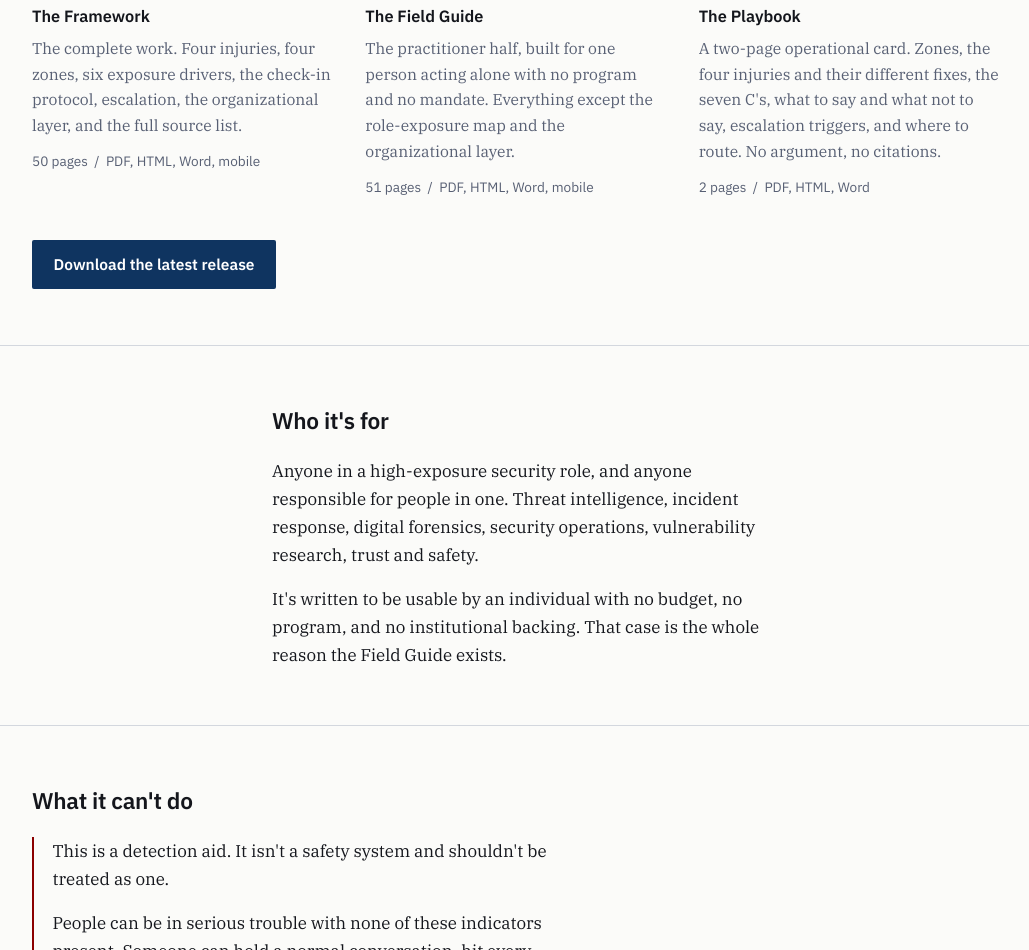
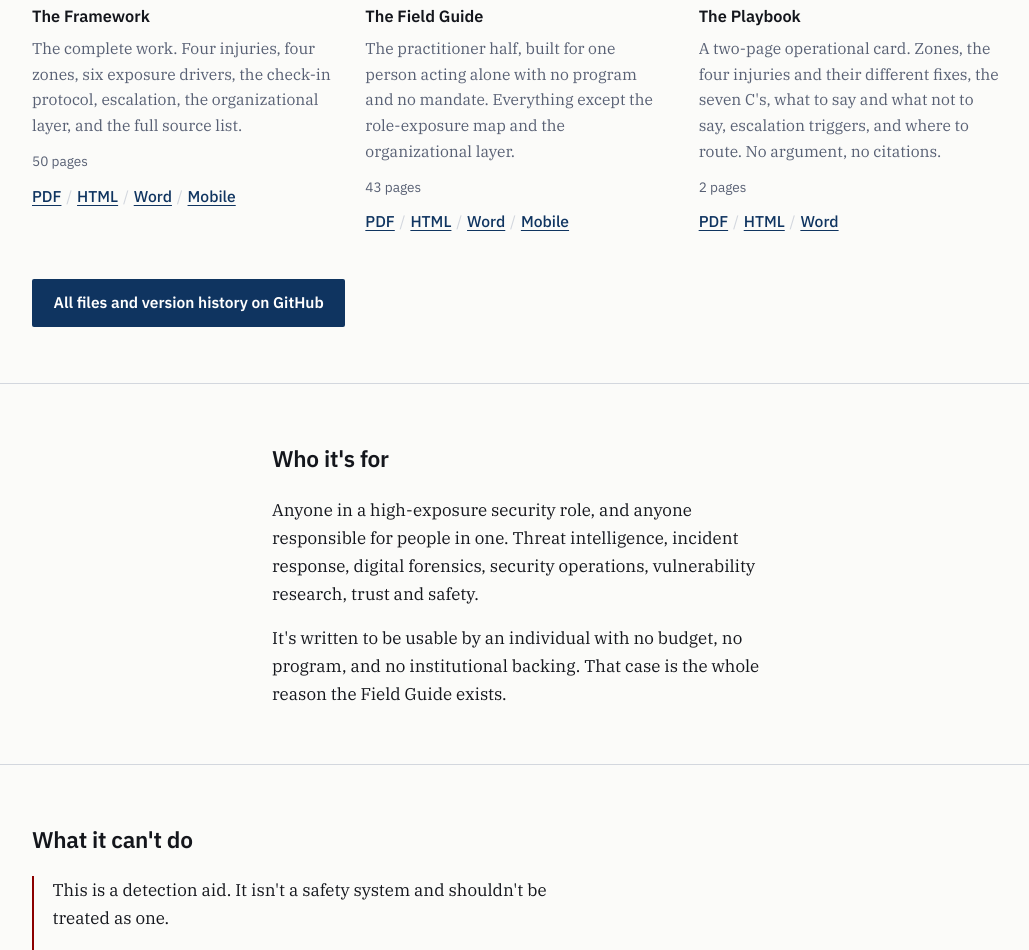
Before and after one commit to SoShinySoChrome/human-incident-response-framework, a plain HTML site: page index.html in a window 1280 px wide. Shown: the part 1288-2238 px from the top of the page, without its empty margins (124-1153 px from the left). Drawn offline with Linux system fonts and the light colour scheme.

Commit message:
Fix broken download link and stale Field Guide page count
The "Download the latest release" button pointed at ../../releases/latest,
which resolves to soshinysochrome.github.io/releases/latest on Pages — a
github.com path on the wrong host, so it never resolved. There are also no
published releases; all documents are committed to the repo root.

Replace it with direct per-format links to the files Pages already serves,
and point the button at the repository itself.

Also correct the Field Guide from 51 to 43 pages, matching the committed
v1.1 PDF.

```diff
--- a/index.html
+++ b/index.html
@@ -84,7 +84,10 @@
   @media(min-width:46rem){.docs{grid-template-columns:repeat(3,1fr); gap:2rem}}
   .doc h3{margin-bottom:.35rem}
   .doc p{font-size:.98rem; color:var(--muted); margin-bottom:.7rem}
-  .doc .meta{font-family:"IBM Plex Sans",sans-serif; font-size:.85rem; color:var(--muted)}
+  .doc .meta{font-family:"IBM Plex Sans",sans-serif; font-size:.85rem; color:var(--muted); margin-bottom:.55rem}
+  .fmt{font-family:"IBM Plex Sans",sans-serif; font-size:.9rem; line-height:1.9; margin:0}
+  .fmt a{font-weight:500; text-decoration-thickness:.07em}
+  .fmt .sep{color:var(--rule); padding:0 .3rem}
   .get{display:inline-block; margin-top:1.9rem; font-family:"IBM Plex Sans",sans-serif;
        font-weight:600; font-size:.97rem; background:var(--navy); color:#fff;
        padding:.72rem 1.35rem; text-decoration:none; border-radius:2px}
@@ -169,20 +172,29 @@
       <div class="doc">
         <h3>The Framework</h3>
         <p>The complete work. Four injuries, four zones, six exposure drivers, the check-in protocol, escalation, the organizational layer, and the full source list.</p>
-        <p class="meta">50 pages &nbsp;/&nbsp; PDF, HTML, Word, mobile</p>
+        <p class="meta">50 pages</p>
+        <p class="fmt">
+          <a href="Human_IR_Framework.pdf">PDF</a><span class="sep">/</span><a href="Human_IR_Framework.html">HTML</a><span class="sep">/</span><a href="Human_IR_Framework.docx">Word</a><span class="sep">/</span><a href="Human_IR_Framework_mobile.html">Mobile</a>
+        </p>
       </div>
       <div class="doc">
         <h3>The Field Guide</h3>
         <p>The practitioner half, built for one person acting alone with no program and no mandate. Everything except the role-exposure map and the organizational layer.</p>
-        <p class="meta">51 pages &nbsp;/&nbsp; PDF, HTML, Word, mobile</p>
+        <p class="meta">43 pages</p>
+        <p class="fmt">
+          <a href="Human_IR_Field_Guide.pdf">PDF</a><span class="sep">/</span><a href="Human_IR_Field_Guide.html">HTML</a><span class="sep">/</span><a href="Human_IR_Field_Guide.docx">Word</a><span class="sep">/</span><a href="Human_IR_Field_Guide_mobile.html">Mobile</a>
+        </p>
       </div>
       <div class="doc">
         <h3>The Playbook</h3>
         <p>A two-page operational card. Zones, the four injuries and their different fixes, the seven C's, what to say and what not to say, escalation triggers, and where to route. No argument, no citations.</p>
-        <p class="meta">2 pages &nbsp;/&nbsp; PDF, HTML, Word</p>
+        <p class="meta">2 pages</p>
+        <p class="fmt">
+          <a href="Human_IR_Playbook.pdf">PDF</a><span class="sep">/</span><a href="Human_IR_Playbook.html">HTML</a><span class="sep">/</span><a href="Human_IR_Playbook.docx">Word</a>
+        </p>
       </div>
     </div>
-    <a class="get" href="../../releases/latest">Download the latest release</a>
+    <a class="get" href="https://github.com/SoShinySoChrome/human-incident-response-framework">All files and version history on GitHub</a>
   </div>
 </section>
 
```
